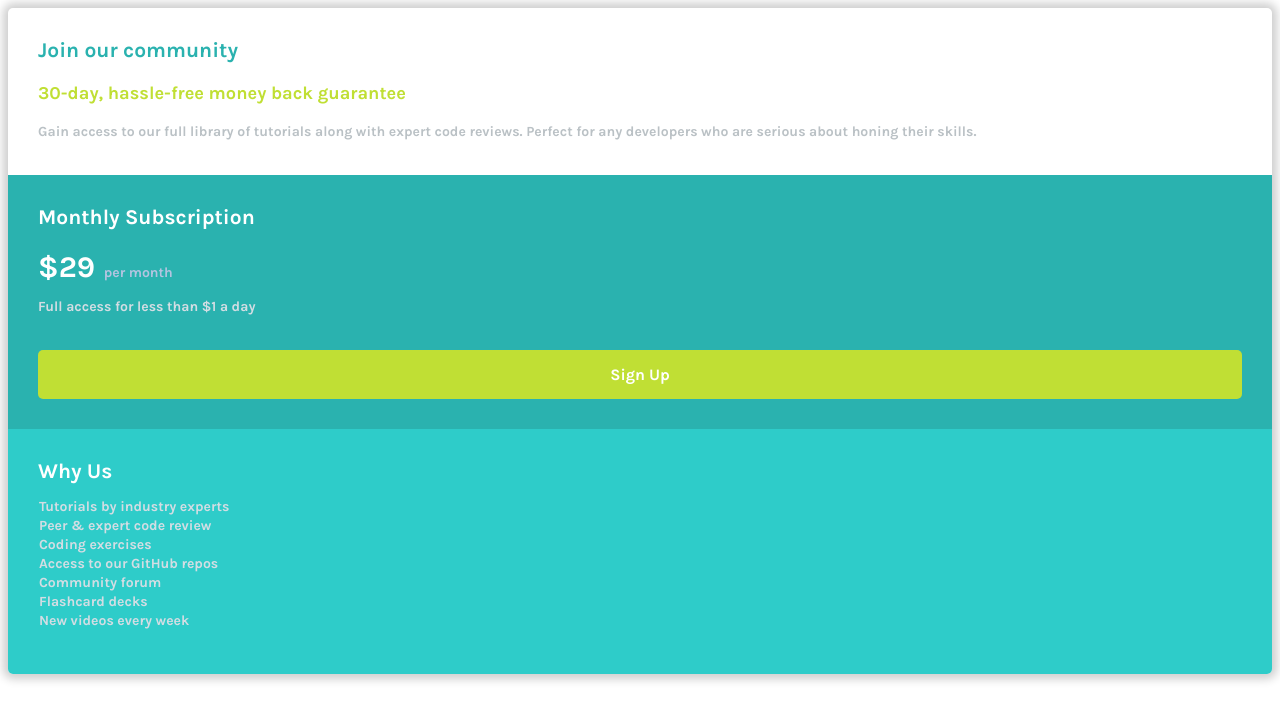
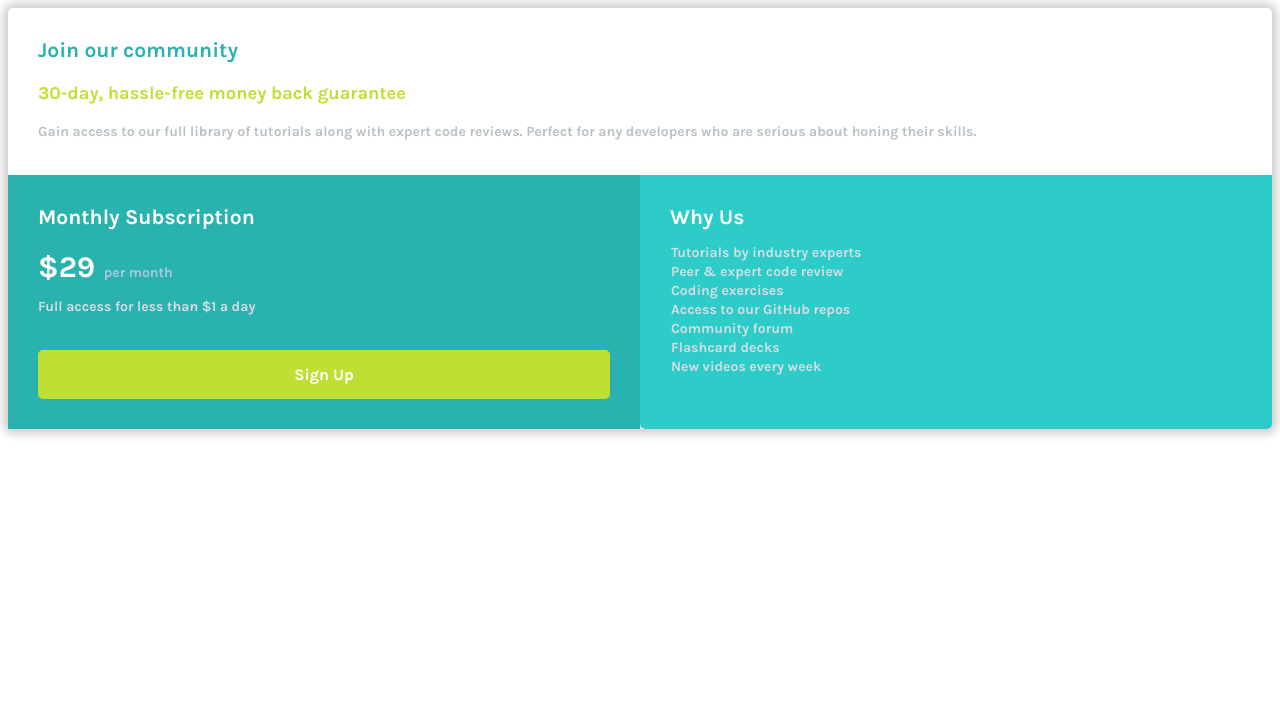
Before and after one commit to theague/task19, a plain HTML site: page index.html in a window 1280 px wide. Drawn offline with Linux system fonts and the light colour scheme.

Commit message:
added media query

```diff
--- a/css/style.css
+++ b/css/style.css
@@ -4,6 +4,7 @@ body {
     font-size: 14px;
     box-shadow: 0 0 10px 5px rgb(206, 206, 206);
     border-radius: 5px;
+    max-width: 1440px;
 }
 
 .container {
@@ -92,3 +93,22 @@ li {
     color: hsl(204, 22%, 86%);
     padding: 1px;
 }
+
+@media all and (min-width: 768px) {
+    .content {
+        width: auto;
+    }
+
+    .second {
+        display: flex;
+        flex-direction: row;
+    }
+    .main {
+        width: 50%;
+    }
+
+    .footer {
+        width: 50%;
+    }
+
+}
--- a/index.html
+++ b/index.html
@@ -11,21 +11,19 @@
 
 </head>
 <body>
-
     <section class="container">
       <h1>Join our community</h1>
       <h2 class="guarantee">30-day, hassle-free money back guarantee</h2>
       <p>Gain access to our full library of tutorials along with expert code reviews. Perfect for any developers who are serious about honing their skills.</p>
     </section>
-
+    <div class="second">
     <section class="container main">
       <h2>Monthly Subscription</h2>
       <p><span class="cost">$29</span><span class="month"> per month</span></p>
       <p>Full access for less than $1 a day</p>
       <button class="btn">Sign Up</button>
     </section>
-
-  <footer class="container">
+    <footer class="container footer">
       <h2>Why Us</h2>
       <ul>
         <li>Tutorials by industry experts</li>
@@ -37,5 +35,6 @@
         <li>New videos every week</li>
       </ul>
     </footer>
+  </div>
 </body>
 </html>
```
Lines whose indentation alone changed are shown as unchanged.
